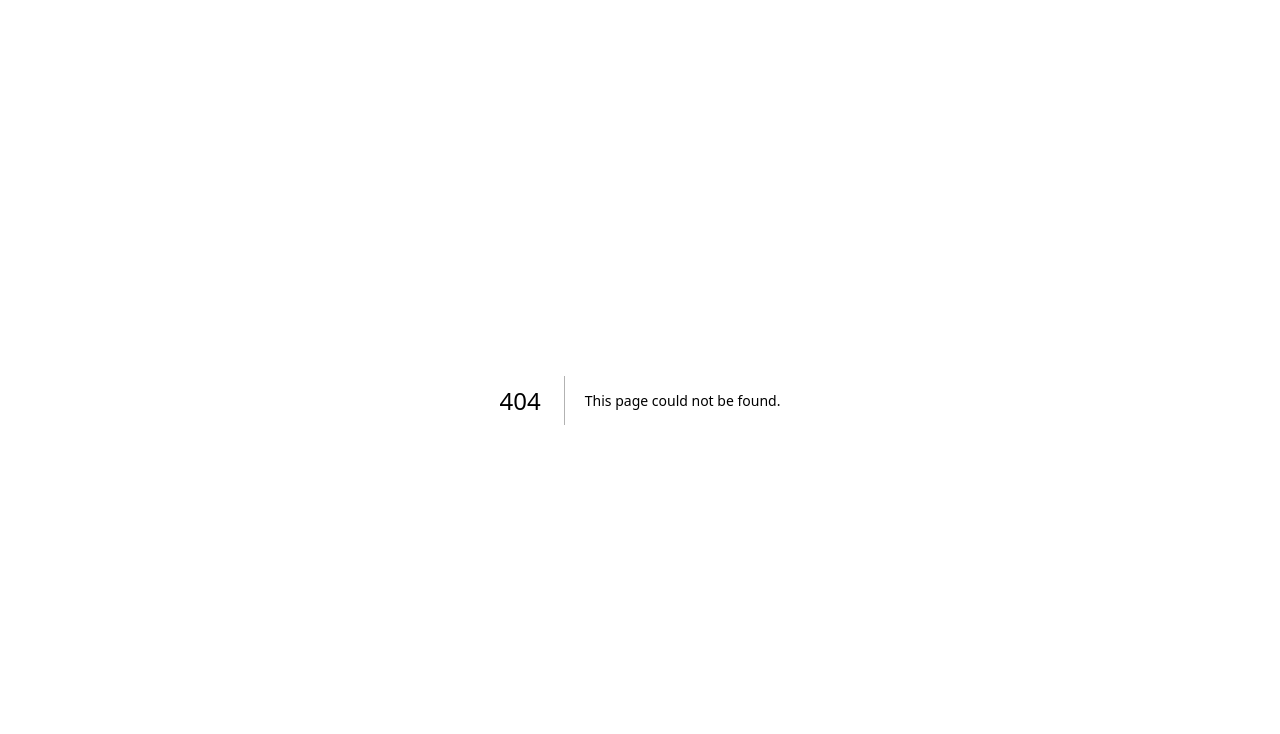
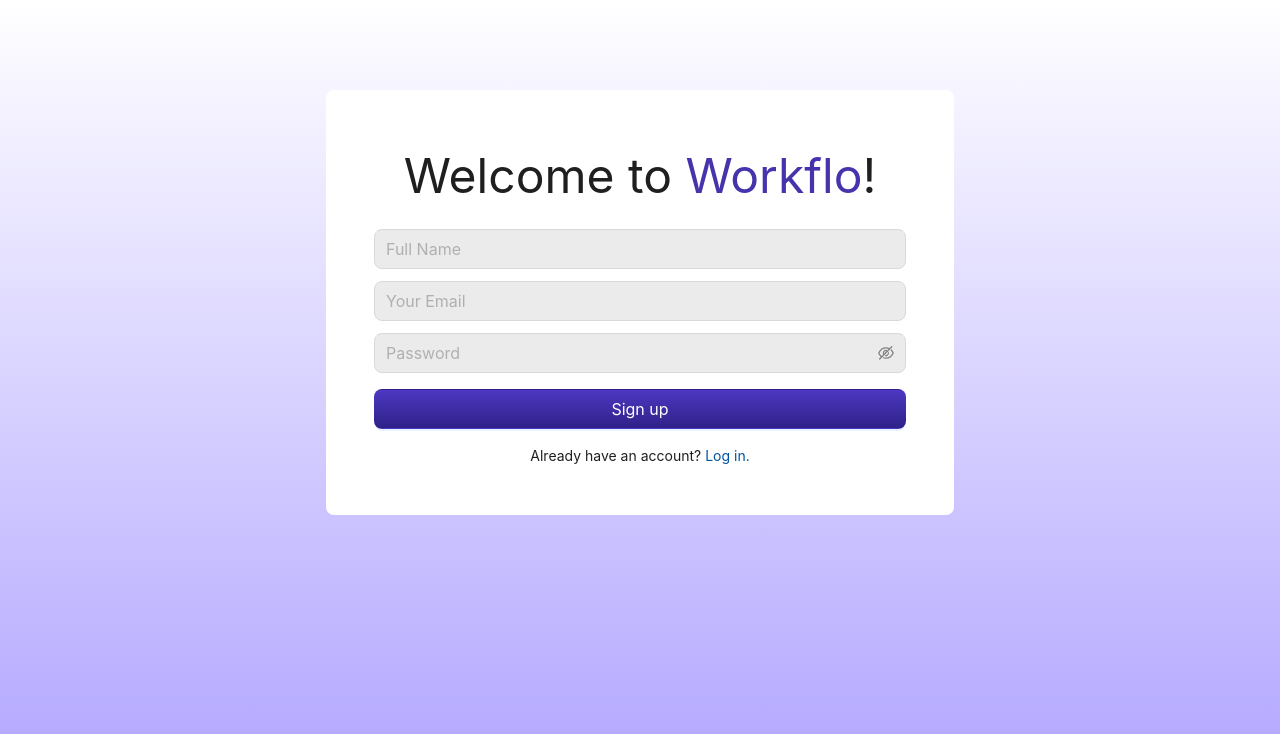
Before and after one commit to Mr-ram99/trello_client, a Next.js app: page /signup in a window 1280 px wide. Before the commit this address had no page. Shown: the top 734 px of the page. Built offline with nearby package versions, Linux system fonts and the light colour scheme.

Commit message:
sign up page UI

```diff
--- /dev/null
+++ b/src/app/signup/index.module.scss
@@ -0,0 +1,59 @@
+.container {
+    background: linear-gradient(to bottom, #FFFFFF, #AFA3FF);
+    height: 100vh;
+}
+
+.wrapper {
+    margin: 0 auto;
+    width: 648px;
+    padding: 10px;
+}
+
+
+.card {
+    margin-top: 80px;
+    padding: 24px;
+    border: none;
+}
+
+.title {
+    text-align: center;
+    font-size: 48px;
+    margin-bottom: 16px;
+
+    span {
+        color: #4534AC;
+    }
+}
+
+
+.form {
+    display: flex;
+    flex-direction: column;
+    gap: 12px;
+}
+
+.loginBtn {
+    background: linear-gradient(to bottom, #4C38C2, #2F2188);
+    margin: 4px 0 4px 0;
+}
+
+.loginBtn:hover {
+    background: linear-gradient(to bottom, #4C38C2, #2F2188) !important;
+}
+
+.link {
+    color: #0054A1;
+}
+
+.bottomText {
+    margin-top: 12px;
+    text-align: center;
+}
+
+.loginInput,
+.loginInput:hover,
+.loginInput:focus {
+    background-color: #EBEBEB;
+    color: #999999;
+}
--- /dev/null
+++ b/src/app/signup/page.tsx
@@ -0,0 +1,56 @@
+"use client";
+
+import { Button, Card, Input } from "antd";
+import styles from "./index.module.scss";
+import Link from "next/link";
+
+export default function Signup() {
+  return (
+    <div className={styles.container}>
+      <main className={styles.wrapper}>
+        <Card className={styles.card}>
+          <h2 className={styles.title}>
+            Welcome to <span>Workflo</span>!
+          </h2>
+          <form className={styles.form}>
+            <Input
+              type="text"
+              name="name"
+              placeholder="Full Name"
+              size="large"
+              className={styles.loginInput}
+            />
+            <Input
+              type="email"
+              name="email"
+              placeholder="Your Email"
+              size="large"
+              className={styles.loginInput}
+            />
+            <Input.Password
+              type="password"
+              name="password"
+              placeholder="Password"
+              size="large"
+              className={styles.loginInput}
+            />
+            <Button
+              type="primary"
+              htmlType="submit"
+              className={styles.loginBtn}
+              size="large"
+            >
+              Sign up
+            </Button>
+          </form>
+          <div className={styles.bottomText}>
+            Already have an account?{" "}
+            <Link href="/login" className={styles.link}>
+              Log in.
+            </Link>
+          </div>
+        </Card>
+      </main>
+    </div>
+  );
+}
```
